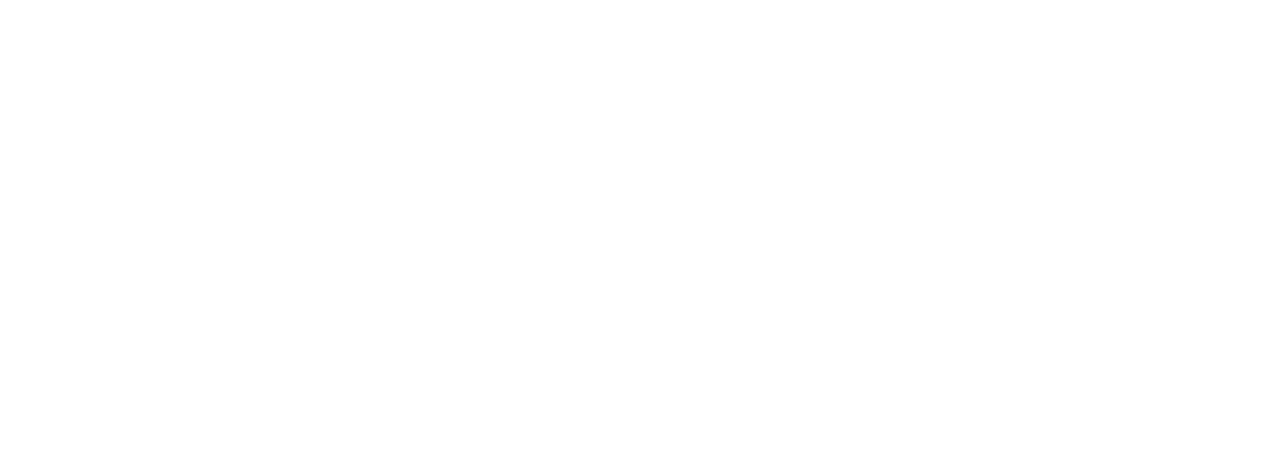
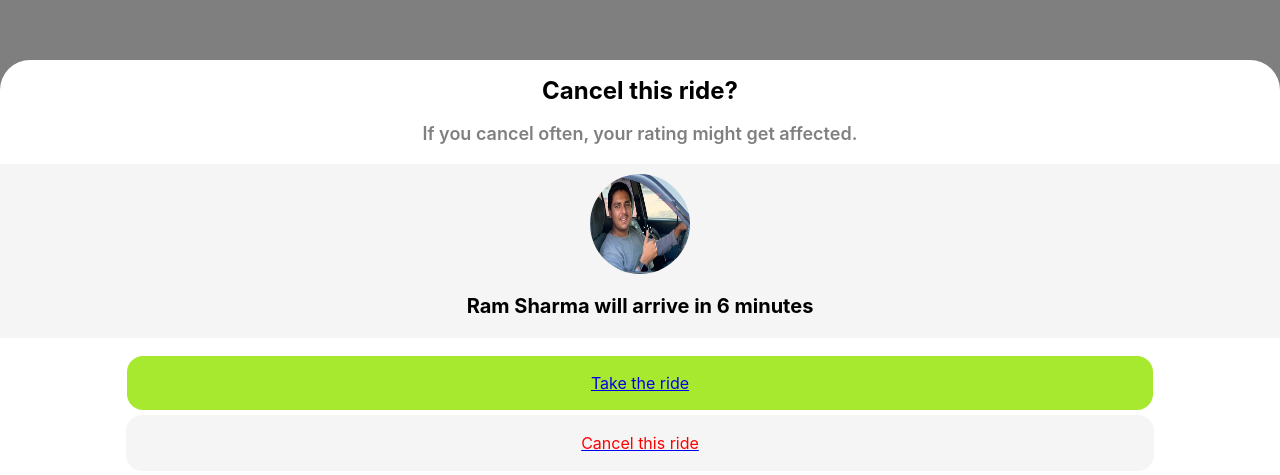
Before and after one commit to prateekrusta/InDrivePal, a React (Create React App) app in the folder Client/: page /ride/coming-driver in a window 1280 px wide. Before the commit this address had no page. Shown: the part 325-800 px from the top of the page. Built offline with nearby package versions, Linux system fonts and the light colour scheme.

Commit message:
routing completed

```diff
--- a/Client/src/App.js
+++ b/Client/src/App.js
@@ -28,11 +28,9 @@
 import MyModal from "./components/ride/modal1.js";
 import FindDriver from "./components/ride/find-driver.js";
 import RatedDriver from "./components/ride/rated-drivers.js";
+import Modal from "./components/ride/modal2.js";
 
 import './App.css';
-import Modal from "./components/ride/modal2.js";
-import DriverOption from "./components/ride/driver-option.js";
-import DriverRated from "./components/ride/driver-rated.js";
 import Waiting from "./components/ride/waiting.js";
 
 function App() {
@@ -70,6 +68,9 @@
             <Route path="pick-driver-suggestion" element={<MyModal />} />
             <Route path="find-driver" element={<FindDriver />} />
             <Route path="driver-rated" element={<RatedDriver />} />
+            <Route path="coming-driver" element={<Modal />} />
+            <Route path="waiting" element={<Waiting />} />
+
             </Route>
           </Routes>
         </main>
--- a/Client/src/components/ride/SOS.js
+++ b/Client/src/components/ride/SOS.js
@@ -2,5 +2,5 @@
     return(
       <div>
 
-      </div>>
+      </div>
 )}
--- a/Client/src/components/ride/modal2.js
+++ b/Client/src/components/ride/modal2.js
@@ -1,6 +1,7 @@
 import React from "react";
 import driver from "../../assets/images/driver.jpeg";
 import "../../assets/css/modal2.css";
+import {NavLink} from "react-router-dom";
 import ButtonSubmit from "../onboarding/button-submit";
 const Modal = () => {
   return (
@@ -22,22 +23,22 @@
           </center>
           <center>
             <h2 className="modal-subheading">
-              Dhirendra will arrive in 6 minutes
+              Ram Sharma will arrive in 6 minutes
             </h2>
           </center>
         </div>
         <div className="modal-buttons">
-        <center>
+        <NavLink to="/ride/waiting"><center>
             <ButtonSubmit label="Take the ride" />
-          </center>
-          <center>
+          </center></NavLink>
+          <NavLink to="/ride"><center>
             <div
               className="btn-submit"
               style={{ backgroundColor: "#F5F5F5", marginBottom: 4, color: 'red', border: 'none', padding: 2, marginTop:5 }}
             >
               <p>Cancel this ride</p>
             </div>
-          </center>
+          </center></NavLink>
         </div>
       </div>
     </div>
--- a/Client/src/components/ride/rated-drivers.js
+++ b/Client/src/components/ride/rated-drivers.js
@@ -5,16 +5,17 @@
 import DriverRated from './driver-rated';
 import A from "../../assets/images/A.png";
 import B from "../../assets/images/B.png";
+import { NavLink } from 'react-router-dom';
 import Driver from './driver';
 const RatedDriver = () => {
 
   return (
     <div>
       <div style={{ display: 'flex', justifyContent: 'flex-end', marginRight: 10, marginTop: -2 }}>
-        <h3>Cancel</h3>
+      <NavLink to="/ride/coming-driver"><h3>Confirm</h3></NavLink>
       </div>
-      <div className='modal-overlay'>
-      <div className="modal-container" style={{height:'102vh'}}>
+      <div>
+      <div style={{marginTop:'5vh'}}>
       <center><h3 style={{color:'black'}}>White Coloured Car</h3></center>
       <center><h3 style={{ marginTop: -15, color:'black' }}>Maruti Suzuki Wagnar</h3></center>
       <center><div className='rectangle-div'>UP14FT1121</div></center>
--- a/Client/src/components/ride/waiting.js
+++ b/Client/src/components/ride/waiting.js
@@ -3,14 +3,14 @@
 import ErrorOutlineIcon from '@mui/icons-material/ErrorOutline';
 import '../../assets/css/buttons.css';
 import DriverSOS from './driver-sos';
+import {NavLink} from "react-router-dom";
 
 const Waiting = () => {
-
   return (
     <div>
-      <div style={{ display: 'flex', justifyContent: 'flex-end', marginRight: 10, marginTop: -2 }}>
+      <NavLink to="/ride"><div style={{ display: 'flex', justifyContent: 'flex-end', marginRight: 10, marginTop: -2 }}>
         <h3>Cancel</h3>
-      </div>
+      </div></NavLink>
     <div className='waiting'>
     <iframe src="https://www.google.com/maps/embed?pb=!1m18!1m12!1m3!1d224347.08625126898!2d76.89713958826202!3d28.5269961121412!2m3!1f0!2f0!3f0!3m2!1i1024!2i768!4f13.1!3m3!1m2!1s0x390cfd5b347eb62d%3A0x52c2b7494e204dce!2sNew%20Delhi%2C%20Delhi!5e0!3m2!1sen!2sin!4v1688749811721!5m2!1sen!2sin"></iframe>
     </div>
```
